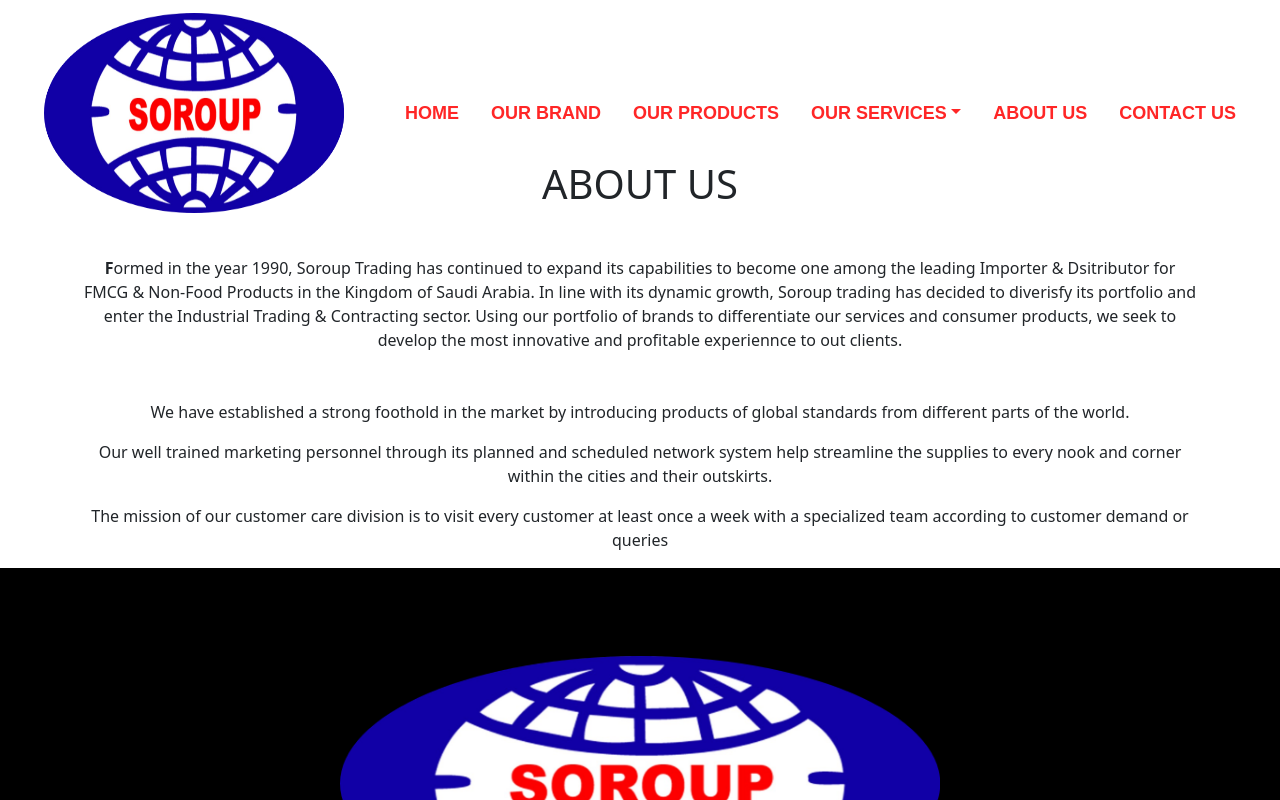
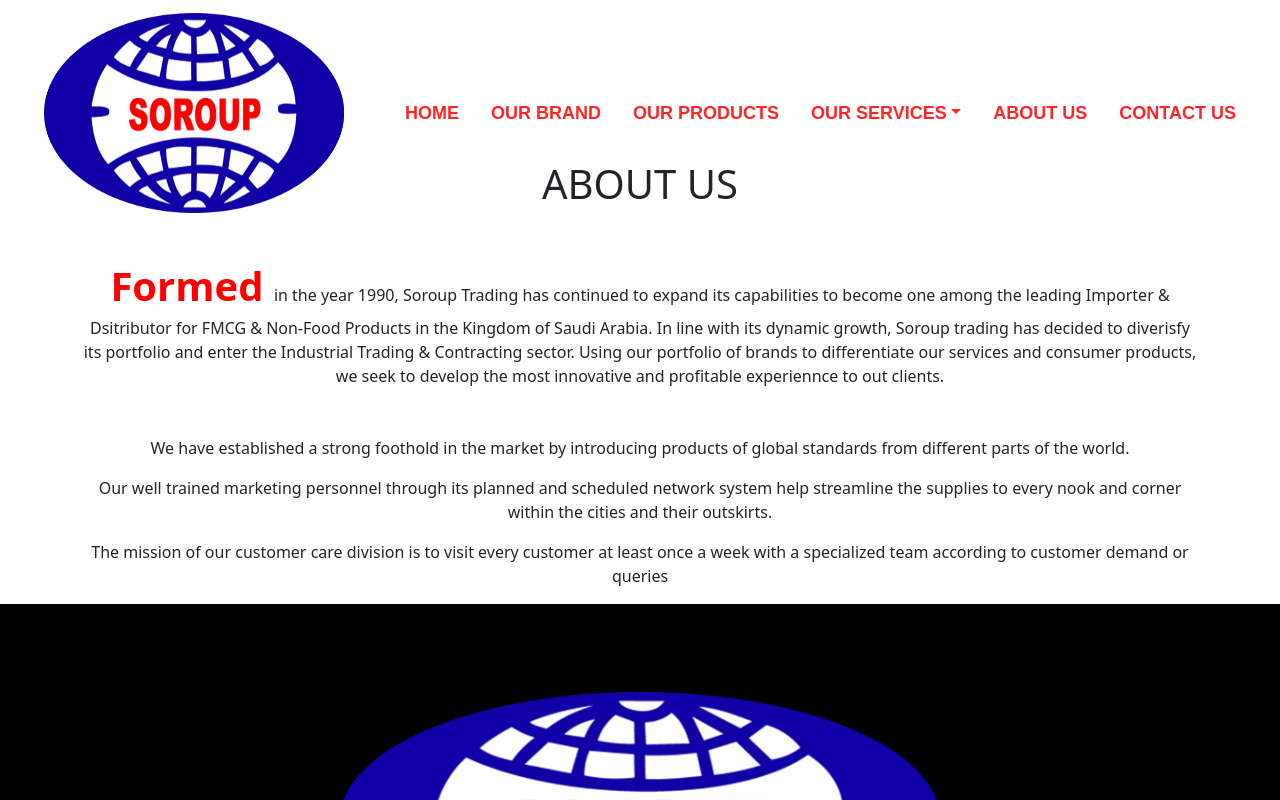
Before and after one commit to SoftGenics/Soroup, a React (Create React App) app: page /About in a window 1280 px wide. Shown: the top 800 px of the page. Built offline with nearby package versions, Linux system fonts and the light colour scheme.

Commit message:
Update AboutPage.js

```diff
--- a/src/Components/Pages/AboutPage.js
+++ b/src/Components/Pages/AboutPage.js
@@ -7,7 +7,7 @@
         <Container style={{marginTop:'10rem', justifyContent:'center', textAlign:'center', alignItems:'center'}}>
             <h1 className='text-center mt-3 mb-3'>ABOUT US</h1>
             <p className='card-text mt-5 mb-5'>
-            <b>F</b>ormed in the year 1990, Soroup Trading has continued to expand its capabilities to become one among the leading Importer & Dsitributor for FMCG & Non-Food Products in the Kingdom of Saudi Arabia.
+            <span style={{fontSize:'40px', fontWeight:'700', color:'red'}}>Formed </span>in the year 1990, Soroup Trading has continued to expand its capabilities to become one among the leading Importer & Dsitributor for FMCG & Non-Food Products in the Kingdom of Saudi Arabia.
             In line with its dynamic growth, Soroup trading has decided to diverisfy its portfolio and enter the Industrial Trading & Contracting sector. Using our portfolio of brands to differentiate our services and consumer products, we seek to develop the most innovative and profitable experiennce to out clients.
             </p>
       <p>We have established a strong foothold in the market by
```
